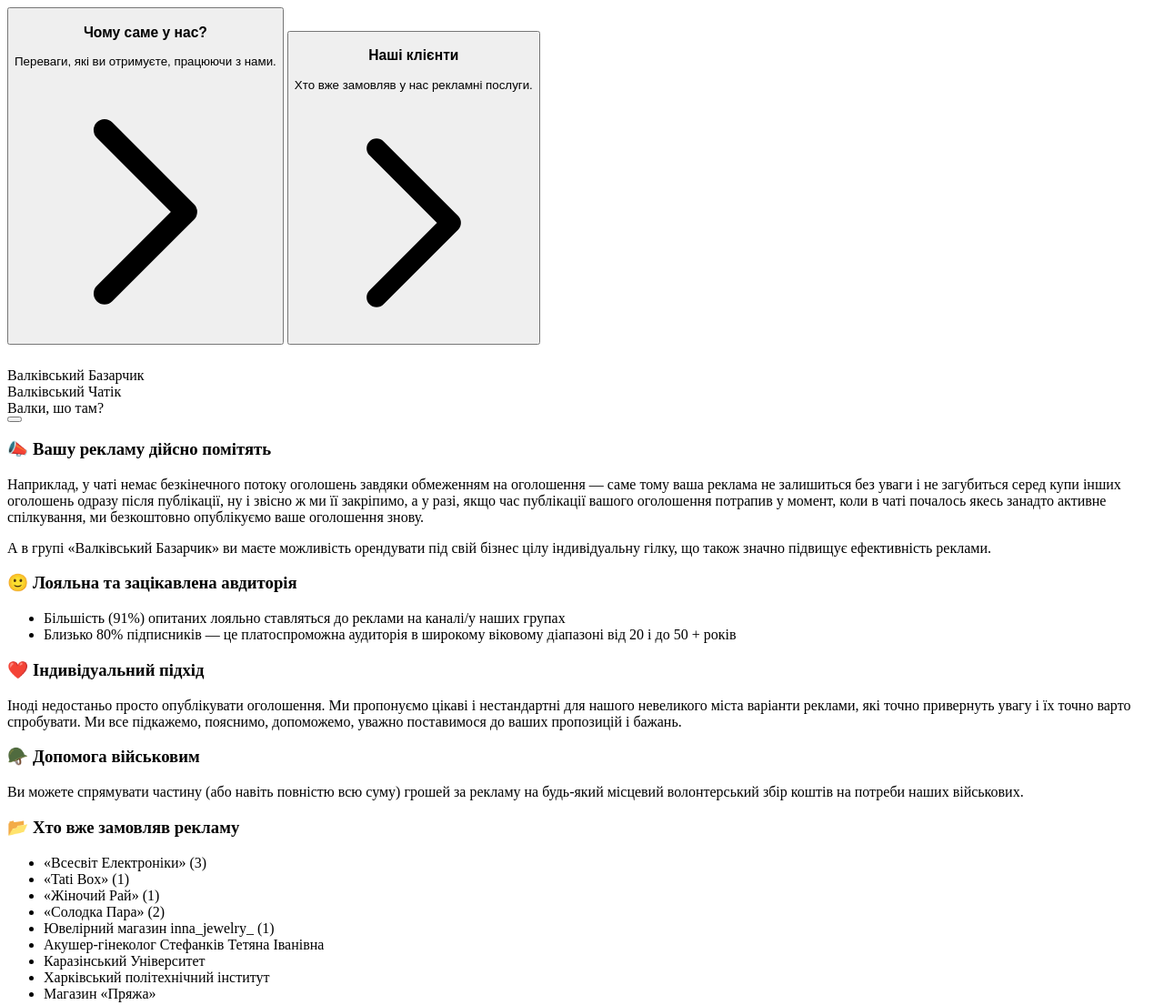
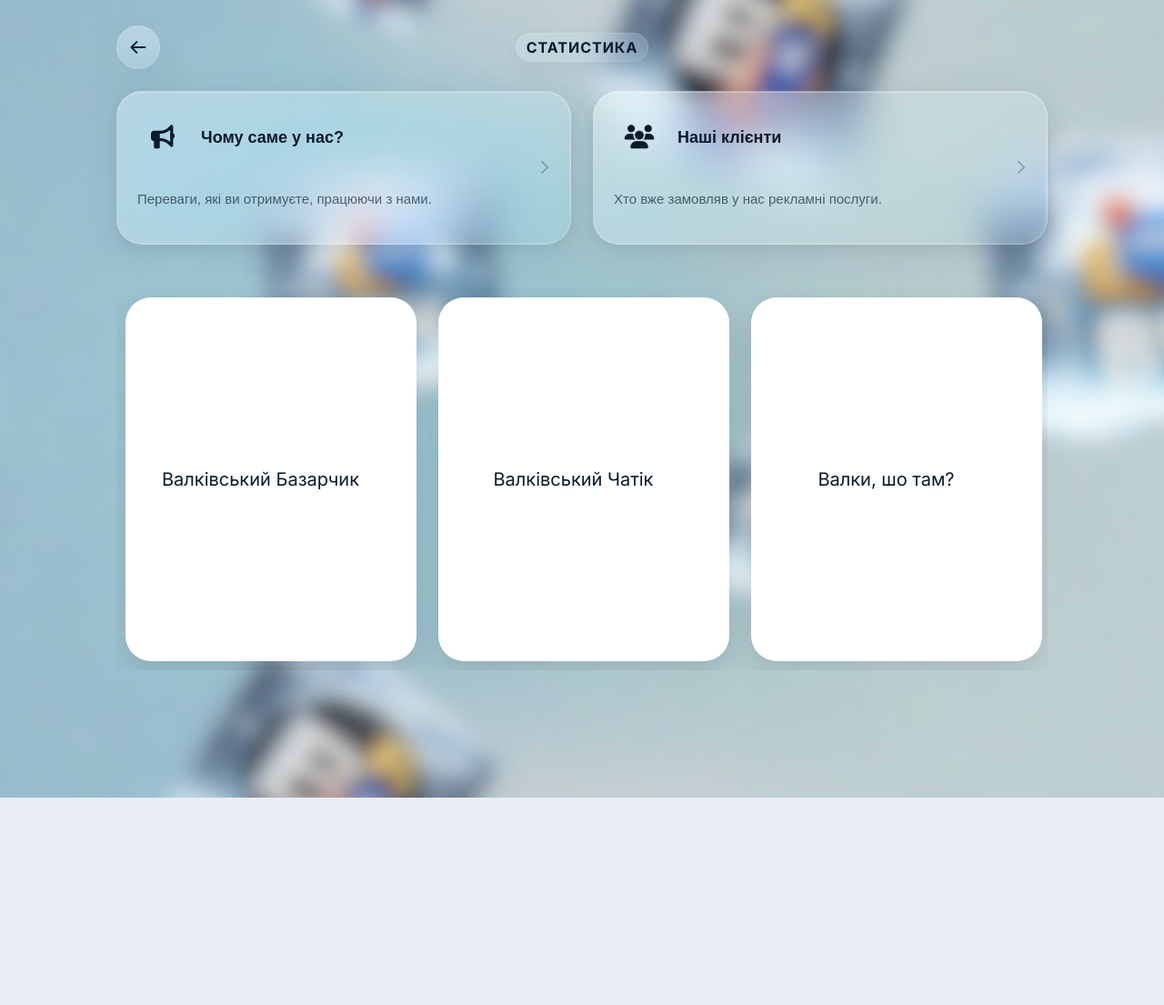
Before and after one commit to bloomsdemos-glitch/valky-ads, a plain HTML site: page stats.html in a window 1280 px wide. Shown: the whole page at 91% size. After the commit the page ends 877 px from the top, so only its background shows below. Drawn offline with Linux system fonts and the light colour scheme.

Commit message:
Update stats.html

```diff
--- a/stats.html
+++ b/stats.html
@@ -1,7 +1,23 @@
+<!DOCTYPE html>
+<html lang="uk">
+<head>
+    <meta charset="UTF-8">
+    <meta name="viewport" content="width=device-width, initial-scale=1.0">
+    <title>Статистика</title>
+    <link rel="stylesheet" href="https://cdnjs.cloudflare.com/ajax/libs/font-awesome/6.5.2/css/all.min.css" integrity="sha512-SnH5WK+bZxgPHs44uWIX+LLJAJ9/2PkPKZ5QiAj6Ta86w+fsb2TkcmfRyVX3pBnMFcV7oQPJkl9QevSCWr3W6A==" crossorigin="anonymous" referrerpolicy="no-referrer" />
+    <link rel="stylesheet" href="style.css">
+</head>
 <body class="details-page">
     <div class="wrap">
         <div class="header-container">
-            </div>
+            <a href="index.html" class="back-btn">
+                <svg xmlns="http://www.w3.org/2000/svg" fill="none" viewBox="0 0 24 24" stroke="currentColor"><path stroke-linecap="round" stroke-linejoin="round" d="M10 19l-7-7m0 0l7-7m-7 7h18" /></svg>
+                <span>Назад</span>
+            </a>
+            <header class="header glass">
+                <div class="brand"><h1 class="title">Статистика</h1></div>
+            </header>
+        </div>
 
         <main class="cards" style="margin-bottom: 24px;">
             <button class="card" id="why-us-btn">
@@ -25,6 +41,7 @@
                 </svg>
             </button>
         </main>
+
         <div class="carousel">
             <div class="card">Валківський Базарчик</div>
             <div class="card">Валківський Чатік</div>
@@ -46,25 +63,25 @@
     <div class="modal-data hidden">
 
         <div id="why-us-content">
-            <h3>📣 Вашу рекламу дійсно помітять</h3>
+            <h3><i class="fa-solid fa-bullhorn"></i> Вашу рекламу дійсно помітять</h3>
             <p>Наприклад, у чаті немає безкінечного потоку оголошень завдяки обмеженням на оголошення — саме тому ваша реклама не залишиться без уваги і не загубиться серед купи інших оголошень одразу після публікації, ну і звісно ж ми її закріпимо, а у разі, якщо час публікації вашого оголошення потрапив у момент, коли в чаті почалось якесь занадто активне спілкування, ми безкоштовно опублікуємо ваше оголошення знову.</p>
             <p>А в групі «Валківський Базарчик» ви маєте можливість орендувати під свій бізнес цілу індивідуальну гілку, що також значно підвищує ефективність реклами.</p>
 
-            <h3>🙂 Лояльна та зацікавлена авдиторія</h3>
+            <h3><i class="fa-solid fa-user-check"></i> Лояльна та зацікавлена авдиторія</h3>
             <ul class="features-list">
                 <li>Більшість (91%) опитаних лояльно ставляться до реклами на каналі/у наших групах</li>
                 <li>Близько 80% підписників — це платоспроможна аудиторія в широкому віковому діапазоні від 20 і до 50 + років</li>
             </ul>
 
-            <h3>❤️ Індивідуальний підхід</h3>
+            <h3><i class="fa-solid fa-handshake-angle"></i> Індивідуальний підхід</h3>
             <p>Іноді недостаньо просто опублікувати оголошення. Ми пропонуємо цікаві і нестандартні для нашого невеликого міста варіанти реклами, які точно привернуть увагу і їх точно варто спробувати. Ми все підкажемо, пояснимо, допоможемо, уважно поставимося до ваших пропозицій і бажань.</p>
 
-            <h3>🪖 Допомога військовим</h3>
+            <h3><i class="fa-solid fa-shield-halved"></i> Допомога військовим</h3>
             <p>Ви можете спрямувати частину (або навіть повністю всю суму) грошей за рекламу на будь-який місцевий волонтерський збір коштів на потреби наших військових.</p>
         </div>
 
         <div id="clients-content">
-            <h3>📂 Хто вже замовляв рекламу</h3>
+            <h3><i class="fa-solid fa-briefcase"></i> Хто вже замовляв рекламу</h3>
             <ul class="clients-list">
                 <li>«Всесвіт Електроніки» (3)</li>
                 <li>«Tati Box» (1)</li>
@@ -80,3 +97,4 @@
     </div>
     <script src="script.js"></script>
 </body>
+</html>
```
